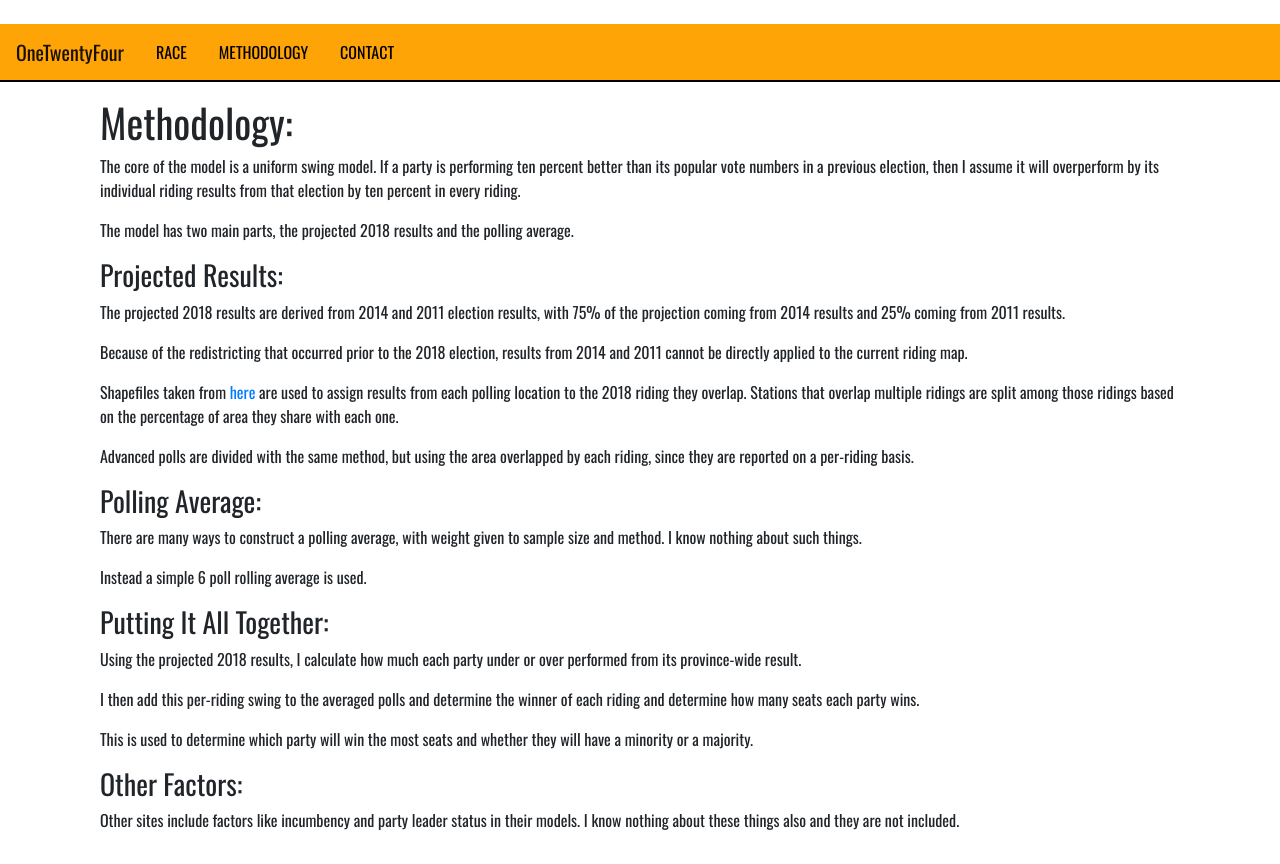
After one commit to MadDoctor5813/OneTwentyFour, a Django app: page /methodology in a window 1280 px wide. The commit adds this page. Run offline with Django 3.2, Linux system fonts and the light colour scheme; some libraries are stand-ins or nearby versions.

Commit message:
Add contact and methodology pages

```diff
--- a/OneTwentyFourWeb/OneTwentyFourWeb/urls.py
+++ b/OneTwentyFourWeb/OneTwentyFourWeb/urls.py
@@ -16,5 +16,7 @@ admin.autodiscover()
 urlpatterns = [
     # Examples:
     url(r'^$', app.views.main, name='home'),
+    url(r'^methodology', app.views.methodology),
+    url(r'^contact', app.views.contact),
     url(r'^admin/', include(admin.site.urls)),
 ]
--- /dev/null
+++ b/OneTwentyFourWeb/app/static/app/css/contact.css
@@ -0,0 +1,3 @@
+.contact-container {
+    font-family: 'Oswald', sans-serif;
+}
--- /dev/null
+++ b/OneTwentyFourWeb/app/static/app/css/methodology.css
@@ -0,0 +1,3 @@
+.method-container {
+    font-family: 'Oswald', sans-serif;
+}
--- a/OneTwentyFourWeb/app/templates/app/base.html
+++ b/OneTwentyFourWeb/app/templates/app/base.html
@@ -34,6 +34,8 @@
           <nav class="navbar navbar-expand-md navbar-light">
               <a class="navbar-brand" href="#">OneTwentyFour</a>
               <a class="nav-link" href="/">RACE</a>
+              <a class="nav-link" href="/methodology">METHODOLOGY</a>
+              <a class="nav-link" href="/contact">CONTACT</a>
           </nav>
 
           <div class="container">
--- /dev/null
+++ b/OneTwentyFourWeb/app/templates/app/methodology.html
@@ -0,0 +1,35 @@
+{% extends 'app/base.html' %}
+{% load static %}
+
+{% block css %}
+<link rel="stylesheet" href="{% static 'app/css/methodology.css' %}" />
+{% endblock %}
+
+{% block content %}
+<div class="container method-container py-3">
+    <h1>Methodology:</h1>
+    <p>The core of the model is a uniform swing model.
+    If a party is performing ten percent better than its popular vote numbers in a previous election, then I assume
+    it will overperform by its individual riding results from that election by ten percent in every riding.</p>
+    <p>The model has two main parts, the projected 2018 results and the polling average.</p>
+    <h3>Projected Results:</h3>
+    <p>The projected 2018 results are derived from 2014 and 2011 election results, with 75% of the projection
+    coming from 2014 results and 25% coming from 2011 results.</p>
+    <p>Because of the redistricting that occurred prior to the 2018 election, results from 2014 and 2011 cannot be
+    directly applied to the current riding map.</p>
+    <p>Shapefiles taken from <a href="https://www.elections.on.ca/en/voting-in-ontario/electoral-district-shapefiles/limited-use-data-product-licence-agreement/download-shapefiles.html">here</a>
+    are used to assign results from each polling location to the 2018 riding they overlap. Stations that overlap multiple ridings are split among those ridings based on
+    the percentage of area they share with each one.</p>
+    <p>Advanced polls are divided with the same method, but using the area overlapped by each riding, since they are reported on a per-riding basis.</p>
+    <h3>Polling Average:</h3>
+    <p>There are many ways to construct a polling average, with weight given to sample size and method. I know nothing
+    about such things.</p>
+    <p>Instead a simple 6 poll rolling average is used.</p>
+    <h3>Putting It All Together:</h3>
+    <p>Using the projected 2018 results, I calculate how much each party under or over performed from its province-wide result.</p>
+    <p>I then add this per-riding swing to the averaged polls and determine the winner of each riding and determine how many seats each party wins.</p>
+    <p>This is used to determine which party will win the most seats and whether they will have a minority or a majority.</p>
+    <h3>Other Factors:</h3>
+    <p>Other sites include factors like incumbency and party leader status in their models. I know nothing about these things also and they are not included.</p>
+</div>
+{% endblock %}
--- a/OneTwentyFourWeb/app/views.py
+++ b/OneTwentyFourWeb/app/views.py
@@ -33,3 +33,9 @@ def main(request):
                                                      'current_average' : current_average,
                                                      'past_polls' : json.dumps(past_polls),
                                                      'projection' : projection})
+
+def methodology(request):
+    return render(request, 'app/methodology.html')
+
+def contact(request):
+    return render(request, 'app/contact.html')
```
Also changed, not shown: OneTwentyFourWeb/app/templates/app/contact.html (added, +15 -0 lines), 1 other file.
